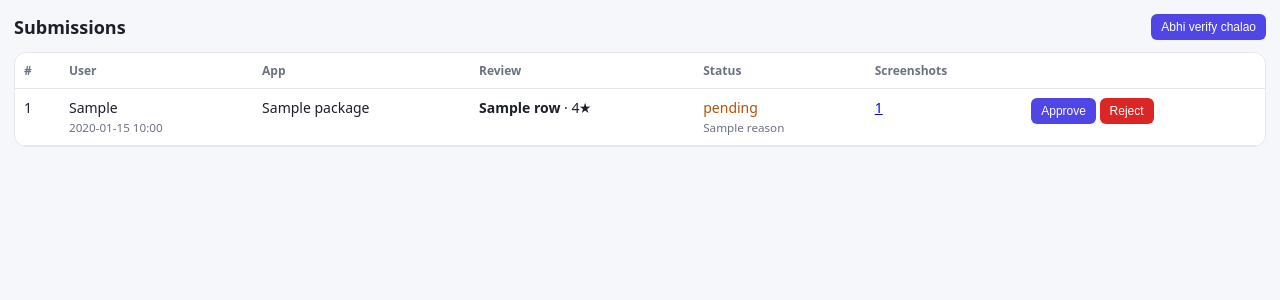
After one commit to review-nest/review-verifier, a Python web app: template templates/admin.html in a window 1280 px wide. The commit adds this page. Shown: the top 300 px of the page. Run offline with Jinja, Linux system fonts and the light colour scheme; the template is opened without the code that fills it: most values are stand-ins (such as "Sample title", 1, 10 or a date in 2020).

Commit message:
Add files via upload

```diff
--- /dev/null
+++ b/templates/admin.html
@@ -0,0 +1,29 @@
+<!doctype html>
+<html lang="hi"><head><meta charset="utf-8">
+<meta name="viewport" content="width=device-width,initial-scale=1">
+<title>Admin</title>
+<style>
+:root{--bg:#f6f7fb;--c:#fff;--t:#1c1f2a;--m:#6b7280;--b:#e5e7eb;--p:#4f46e5}
+@media(prefers-color-scheme:dark){:root{--bg:#0f1117;--c:#181b24;--t:#eef0f6;--m:#9aa1b2;--b:#2a2f3c;--p:#818cf8}}
+body{margin:0;background:var(--bg);color:var(--t);font:14px system-ui,sans-serif;padding:14px}
+.top{display:flex;justify-content:space-between;align-items:center;margin-bottom:12px}h1{font-size:18px;margin:0}
+.box{overflow-x:auto;background:var(--c);border:1px solid var(--b);border-radius:12px}
+table{border-collapse:collapse;width:100%;min-width:720px}th,td{padding:9px;border-bottom:1px solid var(--b);text-align:left;vertical-align:top}
+th{font-size:12px;color:var(--m)}small{color:var(--m)}
+button{padding:6px 10px;border:0;border-radius:6px;background:var(--p);color:#fff;font-size:12px}
+.r{background:#dc2626}.pending{color:#b45309}.approved{color:#16a34a}.rejected{color:#dc2626}
+form{display:inline}
+</style></head><body>
+<div class="top"><h1>Submissions</h1>
+<form method="post"><input type="hidden" name="key" value="{{ key }}"><input type="hidden" name="action" value="run"><button>Abhi verify chalao</button></form></div>
+<div class="box"><table>
+<tr><th>#</th><th>User</th><th>App</th><th>Review</th><th>Status</th><th>Screenshots</th><th></th></tr>
+{% for s in rows %}<tr>
+<td>{{ s.id }}</td><td>{{ s.user_ref }}<br><small>{{ s.created[:16] }}</small></td><td>{{ s.package }}</td>
+<td><b>{{ s.name }}</b> · {{ s.rating }}★<br><small>{{ (s.comment or '')[:90] }}</small></td>
+<td class="{{ s.status }}">{{ s.status }}<br><small>{{ s.reason or '' }}</small></td>
+<td>{% for f in s.files.split(',') %}<a href="/file/{{ f }}?key={{ key }}" target="_blank">{{ loop.index }}</a> {% endfor %}</td>
+<td>{% if s.status=='pending' %}<form method="post"><input type="hidden" name="key" value="{{ key }}"><input type="hidden" name="id" value="{{ s.id }}">
+<button name="action" value="approve">Approve</button> <button class="r" name="action" value="reject">Reject</button></form>{% endif %}</td>
+</tr>{% endfor %}
+</table></div></body></html>
```
Also changed, not shown: templates/index.html (+40 -0 lines).
